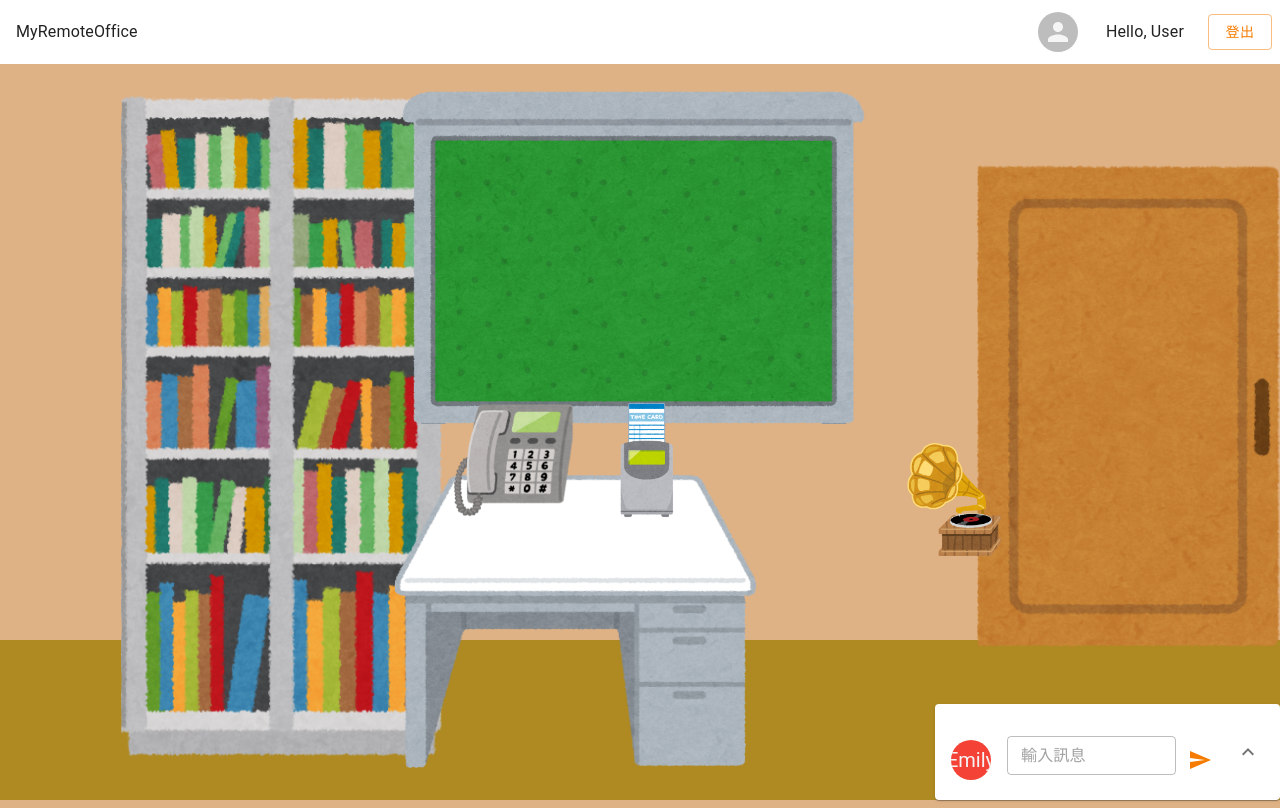
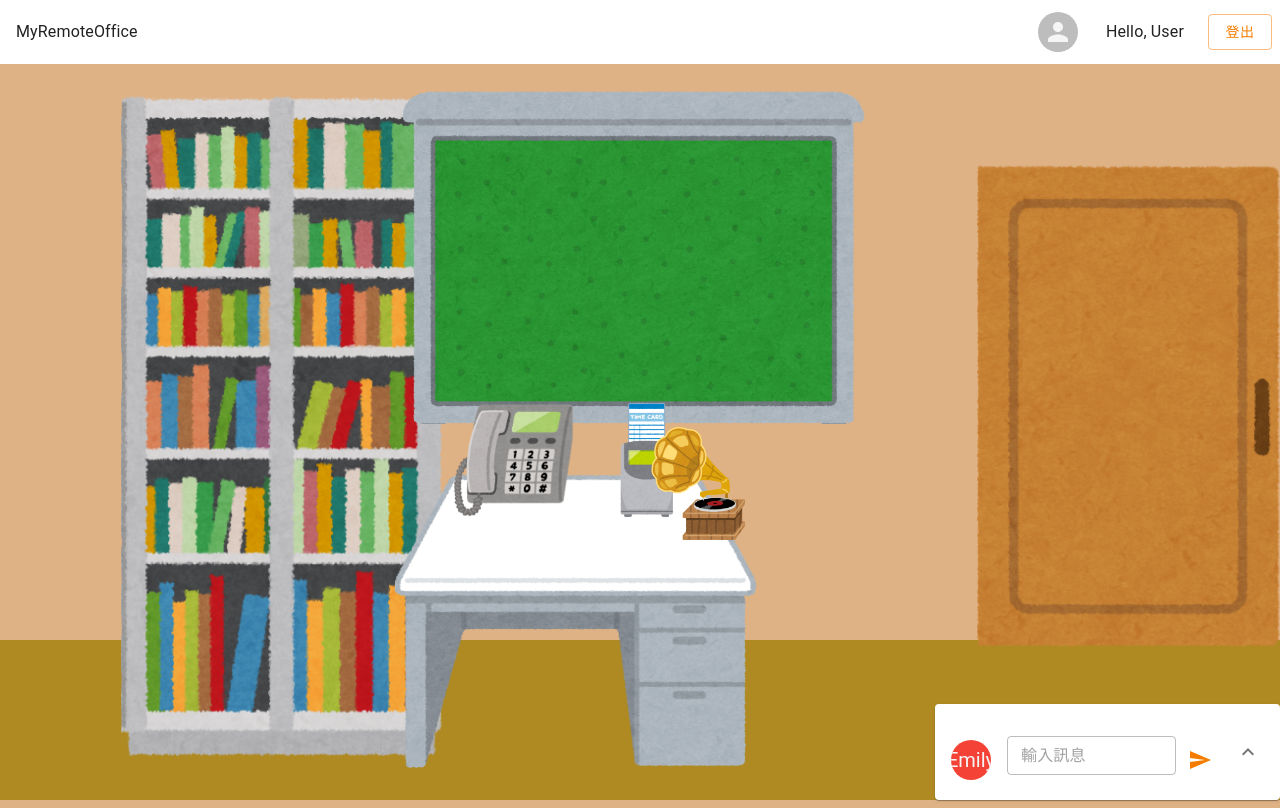
Before and after one commit to zx123497/hackathon, a React (Create React App) app: page /office in a window 1280 px wide. Built offline with nearby package versions, Linux system fonts and the light colour scheme.

Commit message:
muicplayer added

```diff
--- a/src/pages/Office.js
+++ b/src/pages/Office.js
@@ -175,8 +175,8 @@ const useStyles = makeStyles({
     maxHeight: "15%",
     width: "auto",
     position: "fixed",
-    bottom: "30%",
-    left: "70%",
+    bottom: "32%",
+    left: "50%",
     "&:hover": {
       transform: "scale(1.05)",
       transition: "0.5s",
@@ -455,12 +455,6 @@ const Office = () => {
         alt="bulletin board"
         onClick={handleBulletinBoard}
       />
-      <img
-        className={classes.music}
-        src={Music}
-        alt="bulletin board"
-        onClick={handleMusic}
-      />
 
       <img
         className={classes.desk}
@@ -473,6 +467,12 @@ const Office = () => {
         src={timecard}
         alt="bulletin board"
         onClick={handleTimeCard}
+      />
+      <img
+        className={classes.music}
+        src={Music}
+        alt="bulletin board"
+        onClick={handleMusic}
       />
       <img
         src={Telephone}
```
